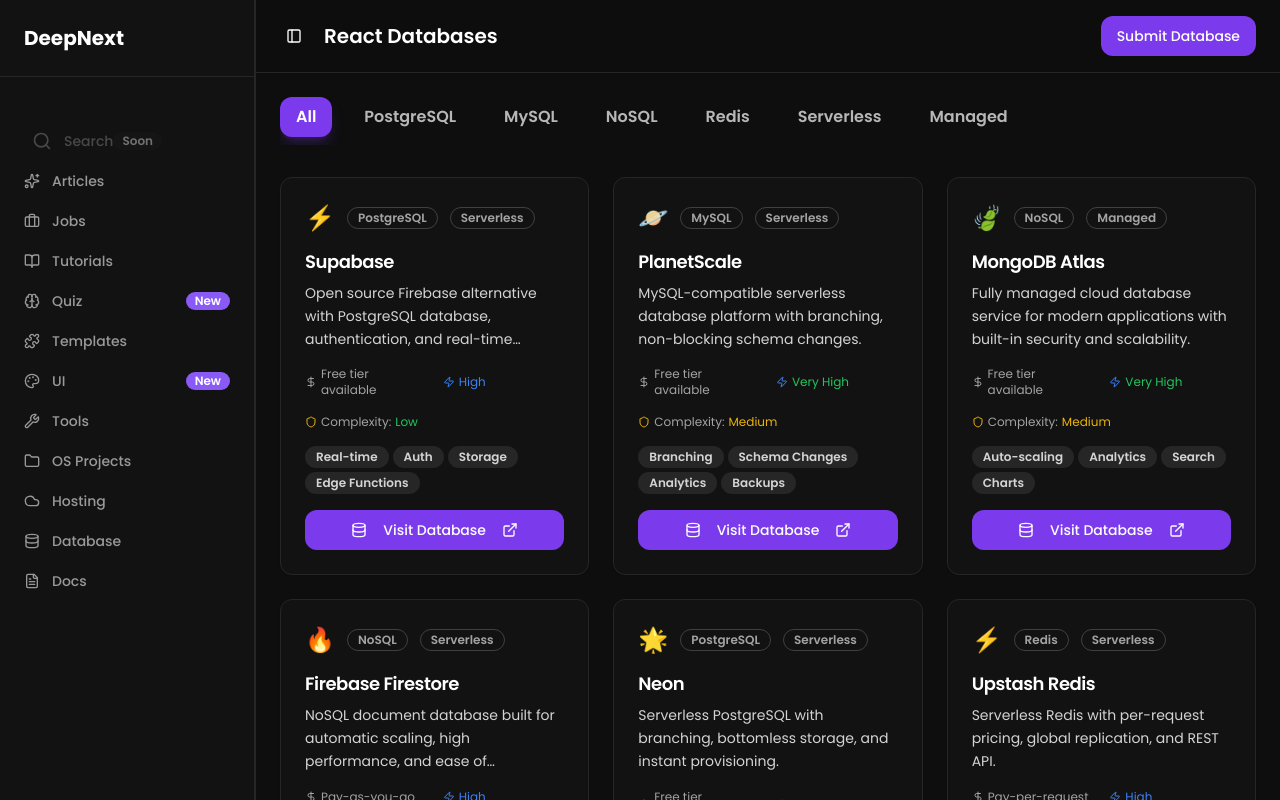
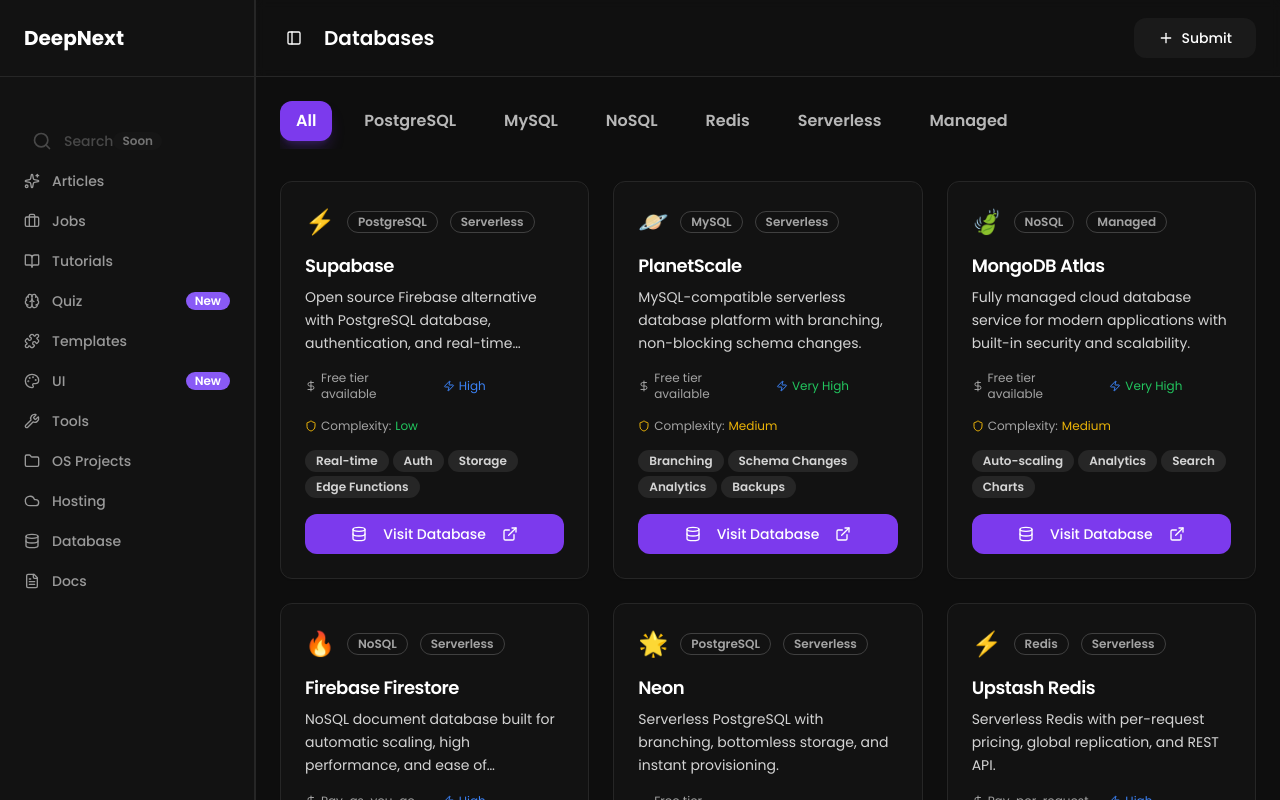
Before and after one commit to codewithfranciss/deepnext, a Next.js app: page /content/databases in a window 1280 px wide. Shown: the top 800 px of the page. Built offline with nearby package versions, Linux system fonts and the light colour scheme.

Commit message:
feat: add database page header

```diff
--- a/app/content/databases/page.tsx
+++ b/app/content/databases/page.tsx
@@ -5,7 +5,7 @@
 import { Card, CardContent, CardDescription, CardHeader, CardTitle } from "@/components/ui/card"
 import { Badge } from "@/components/ui/badge"
 import { SidebarTrigger } from "@/components/ui/sidebar"
-import { SubmitForm } from "@/components/submit-form"
+import Header from "@/components/shared/Header"
 import { ExternalLink, Database, Zap, DollarSign, Shield } from "lucide-react"
 
 const databases = [
@@ -131,27 +131,7 @@
   return (
     <div className="min-h-screen bg-[#0e0e0e]">
       {/* Header */}
-      <header className="sticky top-0 z-40 border-b border-neutral-800 bg-[#0e0e0e]/80 backdrop-blur-sm">
-        <div className="flex items-center justify-between px-6 py-4">
-          <div className="flex items-center gap-4">
-            <SidebarTrigger className="text-white hover:text-[#7c3aed]" />
-            <h1 className="text-xl font-semibold">React Databases</h1>
-          </div>
-          <div className="relative">
-            <Button
-              onClick={() => setShowSubmitForm(!showSubmitForm)}
-              className="bg-[#7c3aed] hover:bg-[#7c3aed]/80 text-white rounded-xl"
-            >
-              Submit Database
-            </Button>
-            {showSubmitForm && (
-              <div className="absolute right-0 top-12 z-50">
-                <SubmitForm onClose={() => setShowSubmitForm(false)} />
-              </div>
-            )}
-          </div>
-        </div>
-      </header>
+  <Header title="Databases" />
 
       {/* Main Content */}
       <main className="p-6">
```
